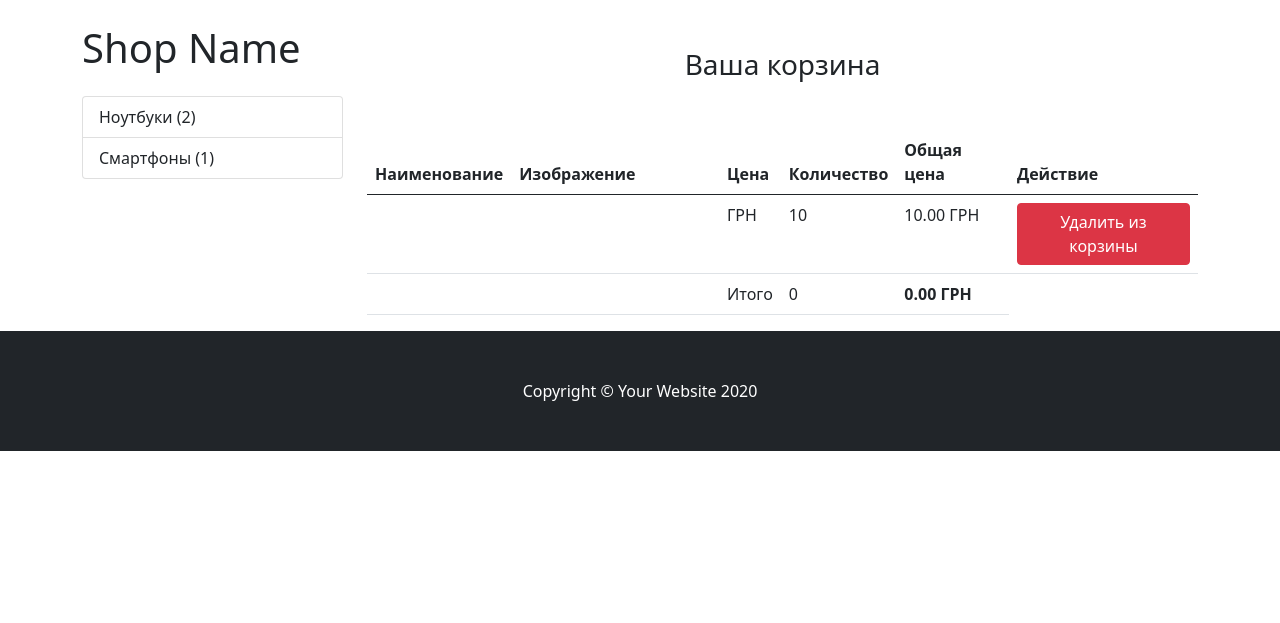
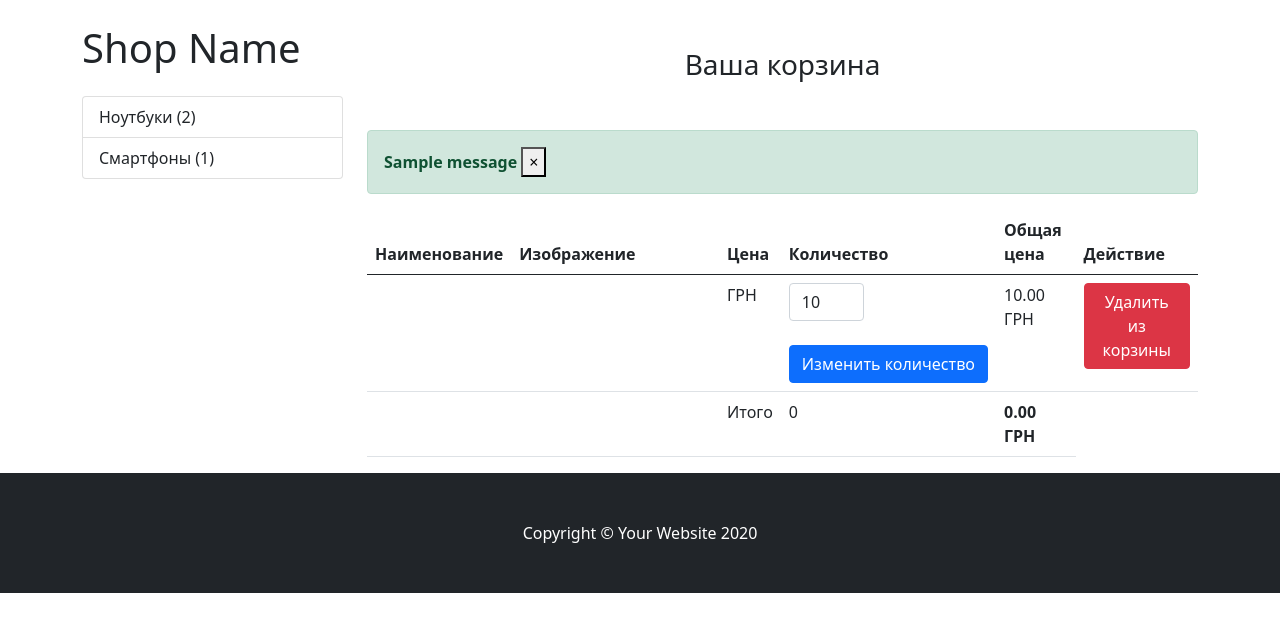
Before and after one commit to ymoskovchuk/Internet_shop, a Django app: page /cart/ in a window 1280 px wide. Shown: the part 56-679 px from the top of the page. Run offline with Django 3.2, Linux system fonts and the light colour scheme; a user stored in the database is signed in; data comes from the database, SQL or seed files in the repository; both versions use the stored data as it was after the commit; tables that the repository leaves empty hold one stand-in row (values such as "Sample post"); one stand-in notice (Sample message) is shown; some libraries are stand-ins or nearby versions.

Commit message:
Made possibility to change quantity of the products in cart

```diff
--- a/newshop/mainapp/mxins.py
+++ b/newshop/mainapp/mxins.py
@@ -23,7 +23,8 @@ class CartMixin(View):
                 )
             cart = Cart.objects.filter(owner=customer, in_order=False).first()
             if not cart:
-                cart = Cart.objects.create(owner=Customer)
+                cart = Cart.objects.create(owner=customer)
+
         else:
             cart = Cart.objects.filter(for_anonymous_user=True).first()
             if not cart:
--- a/newshop/mainapp/templates/cart.html
+++ b/newshop/mainapp/templates/cart.html
@@ -2,6 +2,17 @@
 
 {% block content %}
 <h3 class="text-center mt-5 mb-5"> Ваша корзина {% if not cart.products.count %} пуста {% endif %} </h3>
+{% if messages %}
+    {% for message in messages %}
+          <div class="alert alert-success alert-dismissible fade show" role="alert">
+        <strong>{{ message }}</strong>
+        <button type="button" class="close" data-dismiss="alert" aria-label="Close">
+          <span aria-hidden="true">&times;</span>
+        </button>
+</div>
+    {% endfor %}
+{% endif %}
+{% if cart.products.count %}
 <table class="table">
   <thead>
     <tr>
@@ -19,7 +30,14 @@
       <th scope="row">{{ item.content_object.title }}</th>
       <td class="w-25"><img src="{{ item.content_object.image.url }}" class="img-fluid"></td>
       <td>{{ item.content_object.price }} ГРН </td>
-      <td>{{ item.qty }}</td>
+      <td>
+        <form action="{% url 'change_qty' ct_model=item.content_object.get_model_name slug=item.content_object.slug %}" method="POST">
+          {% csrf_token %}
+          <input type="number" class="form-control" name="qty" style="width: 75px" min="1" value="{{ item.qty }}">
+          <br>
+          <input type="submit" class="btn btn-primary" value="Изменить количество">
+        </form>
+      </td>
       <td>{{ item.final_price }} ГРН</td>
       <td>
         <a href="{% url 'delete_from_cart' ct_model=item.content_object.get_model_name slug=item.content_object.slug %}"><button class="btn btn-danger">Удалить из корзины</button>  </a>
@@ -34,5 +52,5 @@
         </tr>
   </tbody>
 </table>
-
+{% endif %}
 {% endblock content %}
--- a/newshop/mainapp/urls.py
+++ b/newshop/mainapp/urls.py
@@ -5,7 +5,8 @@ from .views import (
     CategoryDetailView,
     CartView,
     AddToCartView,
-    DeleteFromCartView
+    DeleteFromCartView,
+    ChangeQtyView
     )
 
 urlpatterns = [
@@ -15,5 +16,6 @@ urlpatterns = [
     path('cart/', CartView.as_view(), name='cart'),
     path('add-to-cart/<str:ct_model>/<str:slug>/', AddToCartView.as_view(), name='add_to_cart'),
     path('remove-from-cart/<str:ct_model>/<str:slug>/', DeleteFromCartView.as_view(), name='delete_from_cart'),
+    path('change-qty/<str:ct_model>/<str:slug>/', ChangeQtyView.as_view(), name='change_qty'),
 
 ]
--- a/newshop/mainapp/views.py
+++ b/newshop/mainapp/views.py
@@ -1,5 +1,6 @@
 from django.shortcuts import render
 from django.contrib.contenttypes.models import ContentType
+from django.contrib import messages
 from django.http import HttpResponseRedirect
 from django.views.generic import DetailView, View
 
@@ -69,6 +70,7 @@ class AddToCartView(CartMixin, View):
         if created:
             self.cart.products.add(cart_product)
         self.cart.save()
+        messages.add_message(request, messages.INFO, "Товар успешно добавлен")
         return HttpResponseRedirect('/cart/')
 
 
@@ -86,7 +88,30 @@ class DeleteFromCartView(CartMixin, View):
             object_id=product.id,
         )
         self.cart.products.remove(cart_product)
+        cart_product.delete()
         self.cart.save()
+        messages.add_message(request, messages.INFO, "Товар успешно удален")
+        return HttpResponseRedirect('/cart/')
+
+
+class ChangeQtyView(CartMixin, View):
+
+    def post(self, request, *args, **kwargs):
+        ct_model = kwargs.get('ct_model')
+        product_slug = kwargs.get('slug')
+        content_type = ContentType.objects.get(model=ct_model)
+        product = content_type.model_class().objects.get(slug=product_slug)
+        cart_product = CartProduct.objects.get(
+            user=self.cart.owner,
+            cart=self.cart,
+            content_type=content_type,
+            object_id=product.id,
+        )
+        qty = int(request.POST.get('qty'))
+        cart_product.qty = qty
+        cart_product.save()
+        self.cart.save()
+        messages.add_message(request, messages.INFO, "Количество успешно изменено")
         return HttpResponseRedirect('/cart/')
 
 
```
Also changed, not shown: newshop/db.sqlite3, newshop/mainapp/migrations/0008_auto_20210328_1826.py (added), newshop/media/Google_pixel_4xl_fHQe9qE.jpg (added), newshop/media/HP_Spectre_x360_4DQvKre.jpg (added), newshop/media/asus_zenbook_14_FcIQBMI.jpg (added).
